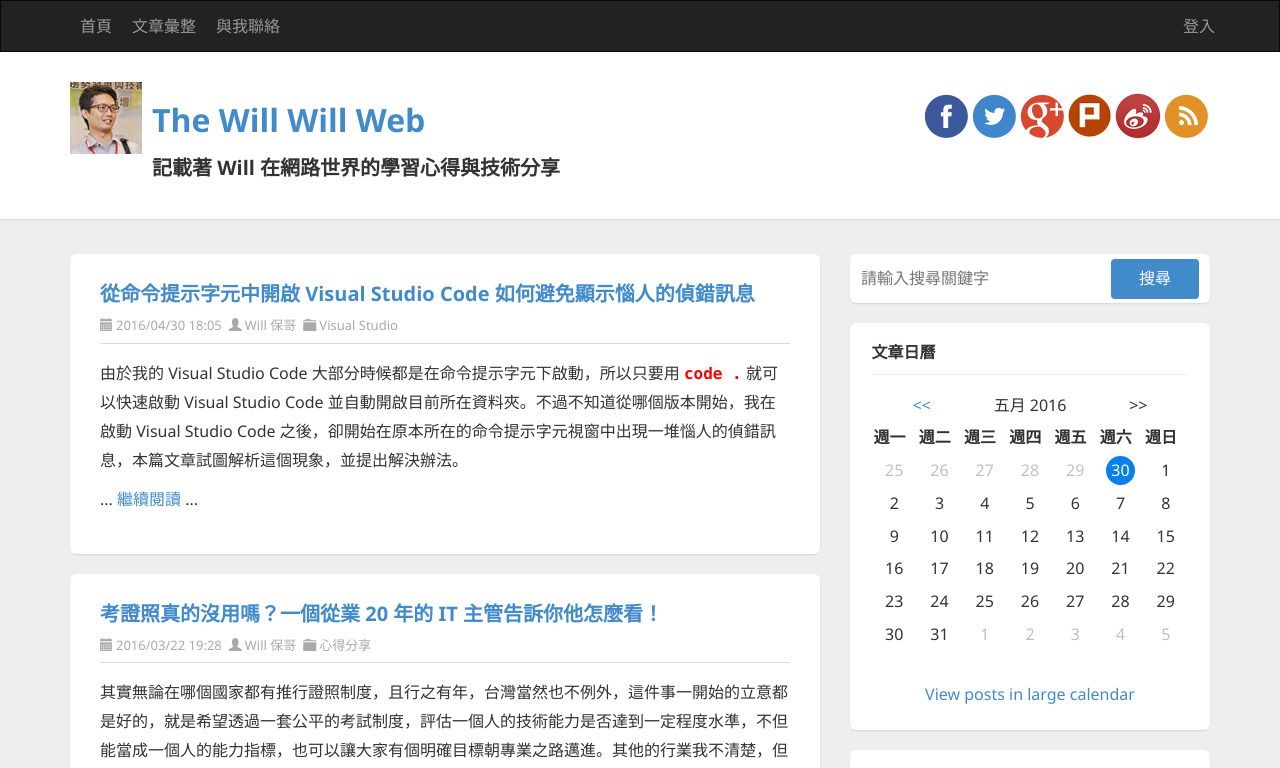
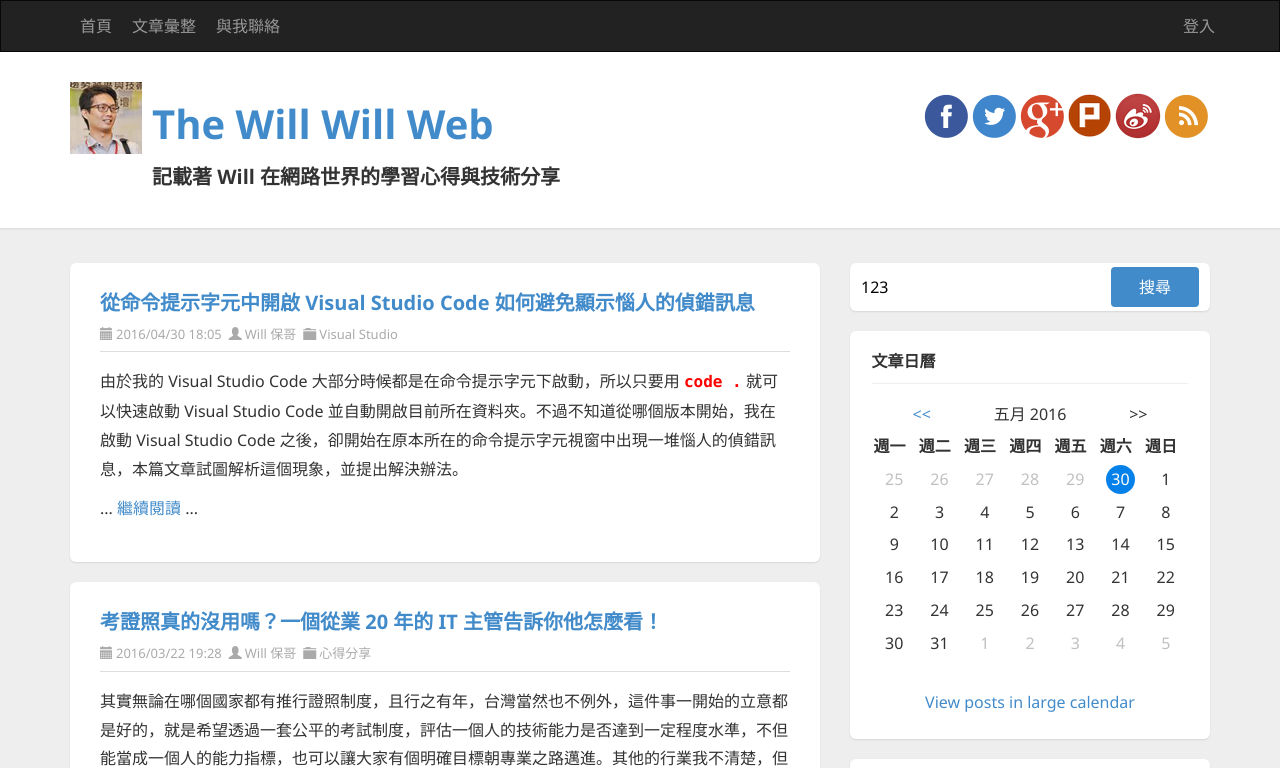
Before and after one commit to henry60078/AngularComponent, an Angular app: page / in a window 1280 px wide. Shown: the top 768 px of the page. Built offline with nearby package versions, Linux system fonts and the light colour scheme.

Commit message:
practice ngStyle and ngClass

```diff
--- a/src/app/app.component.html
+++ b/src/app/app.component.html
@@ -74,8 +74,8 @@
         <div class="widget search">
           <div class="widget-content">
               <div id="searchbox">
-                <input type="text" placeholder="請輸入搜尋關鍵字" accesskey="s">
-                <input type="button" value="搜尋" id="searchbutton">
+                <input type="text" placeholder="請輸入搜尋關鍵字" accesskey="s" [(ngModel)]="searchText">
+                <input type="button" value="搜尋" id="searchbutton" (click)="logContent(content)">
               </div>
           </div>
         </div>
@@ -87,7 +87,7 @@
               文章日曆
               <span class="pull-right"></span>
           </h4>
-          <div class="widget-content">
+          <div class="widget-content" #content>
             <div style="text-align: center">
               <div id="calendarContainer">
                 <table class="calendar" summary="" style=";border-collapse:collapse;">
--- a/src/app/app.component.ts
+++ b/src/app/app.component.ts
@@ -7,4 +7,9 @@ import { Component } from '@angular/core';
 })
 export class AppComponent {
   title = 'app';
+  searchText = '123';
+
+  logContent(element) {
+    console.log(element);
+  }
 }
--- a/src/app/app.module.ts
+++ b/src/app/app.module.ts
@@ -1,5 +1,6 @@
 import { BrowserModule } from '@angular/platform-browser';
 import { NgModule } from '@angular/core';
+import { FormsModule } from '@angular/forms';
 
 import { AppComponent } from './app.component';
 import { HeaderComponent } from './header/header.component';
@@ -10,7 +11,8 @@ import { HeaderComponent } from './header/header.component';
     HeaderComponent
   ],
   imports: [
-    BrowserModule
+    BrowserModule,
+    FormsModule
   ],
   providers: [],
   bootstrap: [AppComponent]
--- a/src/app/header/header.component.css
+++ b/src/app/header/header.component.css
@@ -0,0 +1,3 @@
+.highLight {
+  background: yellow;
+}
--- a/src/app/header/header.component.html
+++ b/src/app/header/header.component.html
@@ -28,7 +28,7 @@
       <img src="/assets/images/logo.png" class="pull-left logo" alt="The Will Will Web" (click)="changeTitle($event)">
 
       <div class="pull-left">
-        <h1><a [href]="link">{{ title }}</a></h1>
+        <h1 [ngStyle]="{'font-size': '40px'}"><a [href]="link">{{ title }}</a></h1>
         <h3 [attr.data-product-id]="title">記載著 Will 在網路世界的學習心得與技術分享</h3>
       </div>
 
--- a/src/app/header/header.component.ts
+++ b/src/app/header/header.component.ts
@@ -9,6 +9,7 @@ export class HeaderComponent implements OnInit {
 
   title = 'The Will Will Web';
   link = 'http://blog.miniasp.com/';
+  isHighLight = false;
 
   constructor() { }
 
@@ -19,6 +20,7 @@ export class HeaderComponent implements OnInit {
     console.log($event);
     $event.stopPropagation();
     this.title = 'Hello';
+    this.isHighLight = !this.isHighLight;
   }
 
   showAlert($event) {
```
